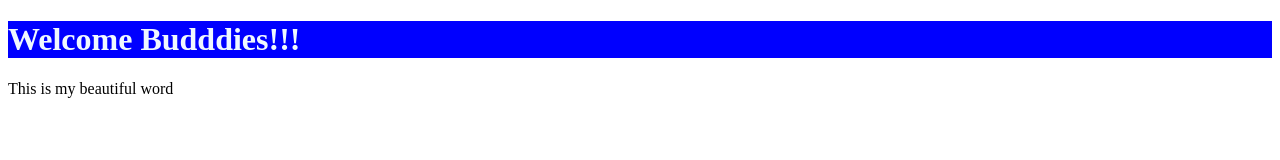
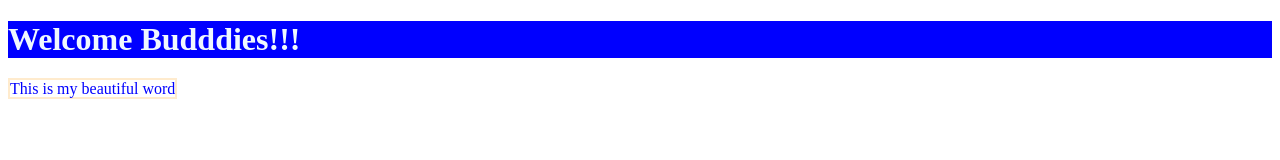
Before and after one commit to MJahanzaibTariq/MC1, a plain HTML site: page prac.html in a window 1280 px wide. Drawn offline with Linux system fonts and the light colour scheme.

Commit message:
paragraph properties added

```diff
--- a/prac.css
+++ b/prac.css
@@ -1,4 +1,10 @@
 h1{
-background-color:blue;
-color: aliceblue;
+    display: block;
+    background-color:blue;
+    color: aliceblue;
 }
+p{
+    display: inline;
+    color: blue;
+    border: 2px solid blanchedalmond;
+}
```
